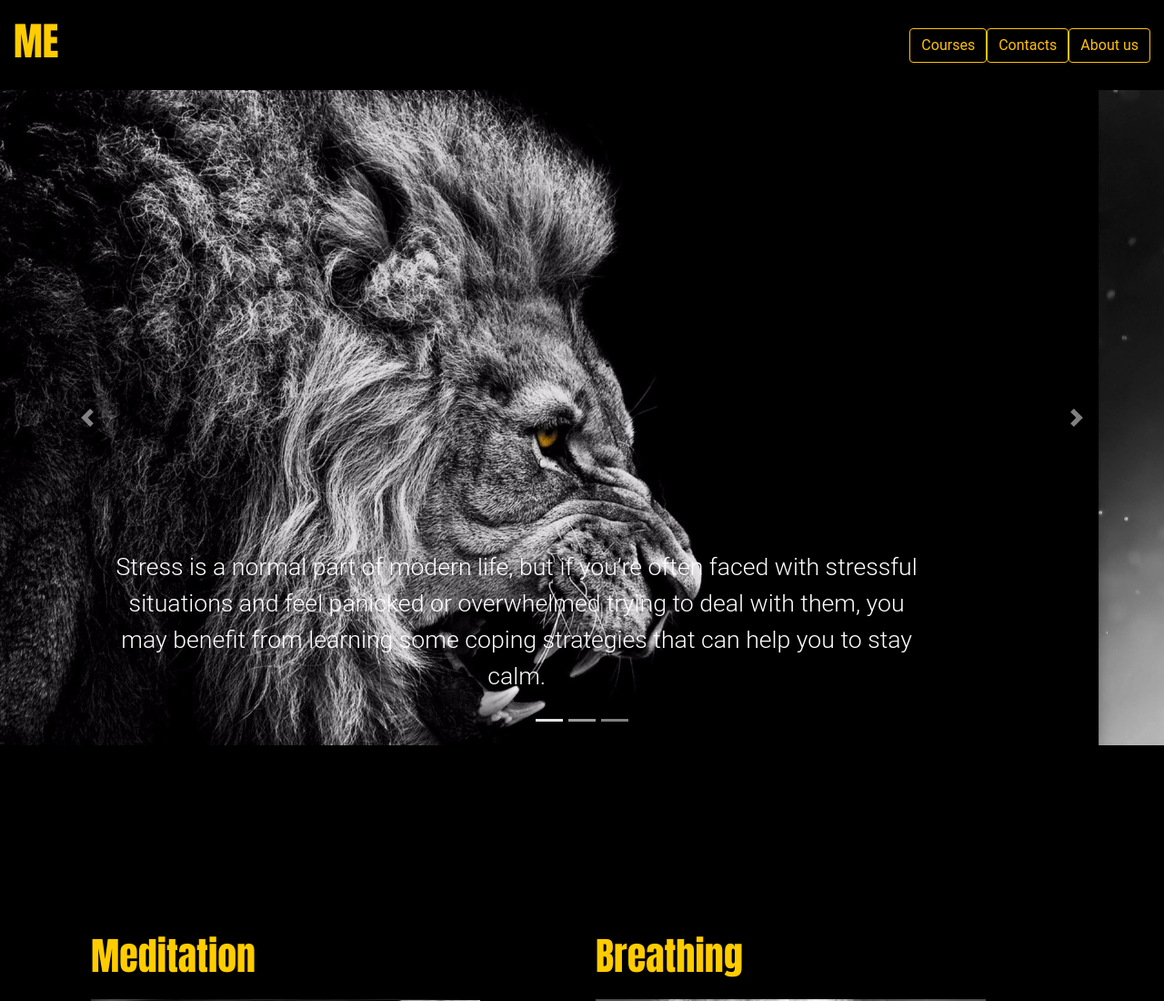
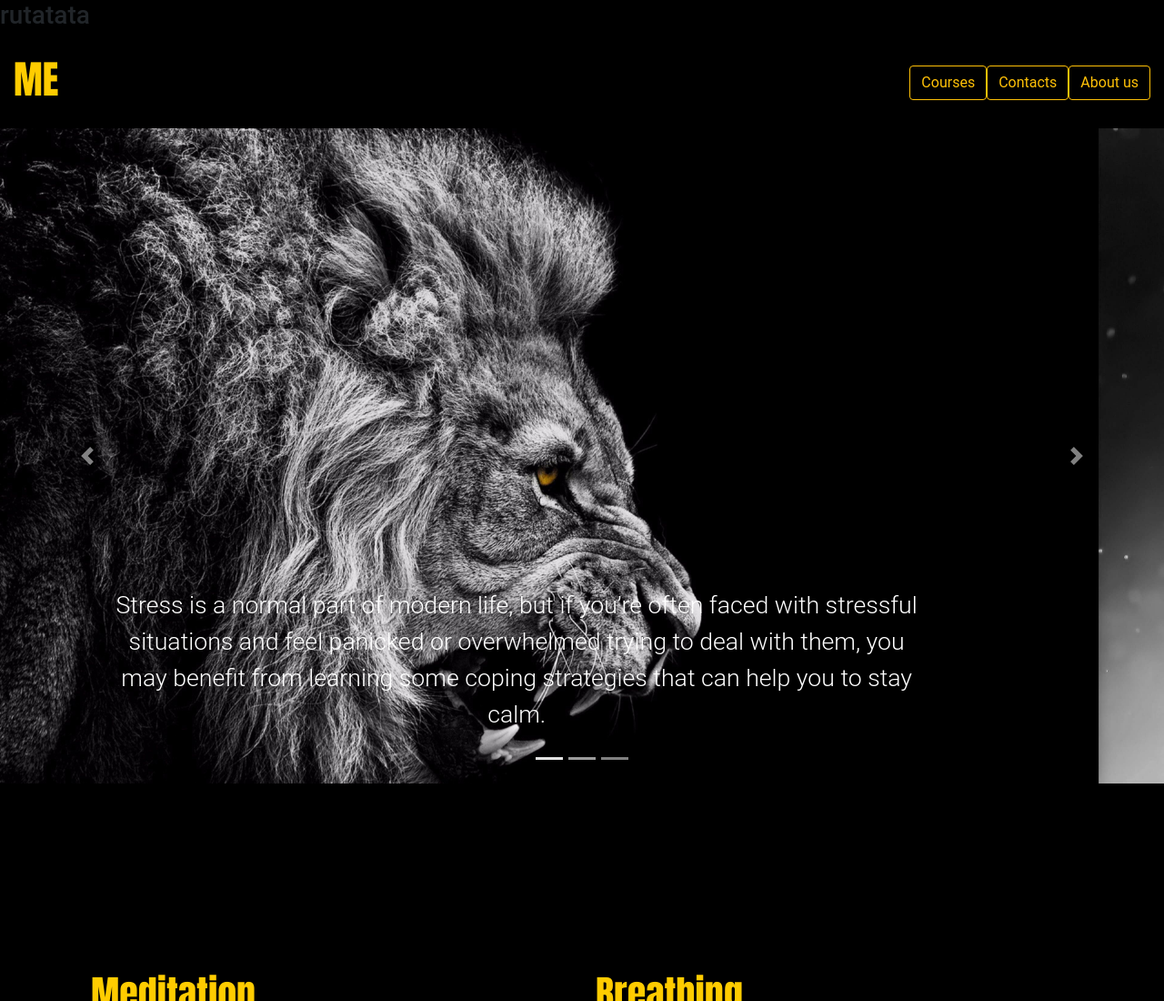
Before and after one commit to Ruta191241/bootstrap2nd, a plain HTML site: page index.html in a window 1280 px wide. Shown: the top 1100 px of the page at 91% size. Drawn offline with Linux system fonts and the light colour scheme.

Commit message:
my edit
kjdgva;kjds;aks

```diff
--- a/index.html
+++ b/index.html
@@ -15,6 +15,7 @@
     </head>
     <body>
 
+        <h3>rutatata</h3>
         <header class="container-fluid">
             <div class="row">
                     <h2 class="col-sm-4">ME</h2>
```
